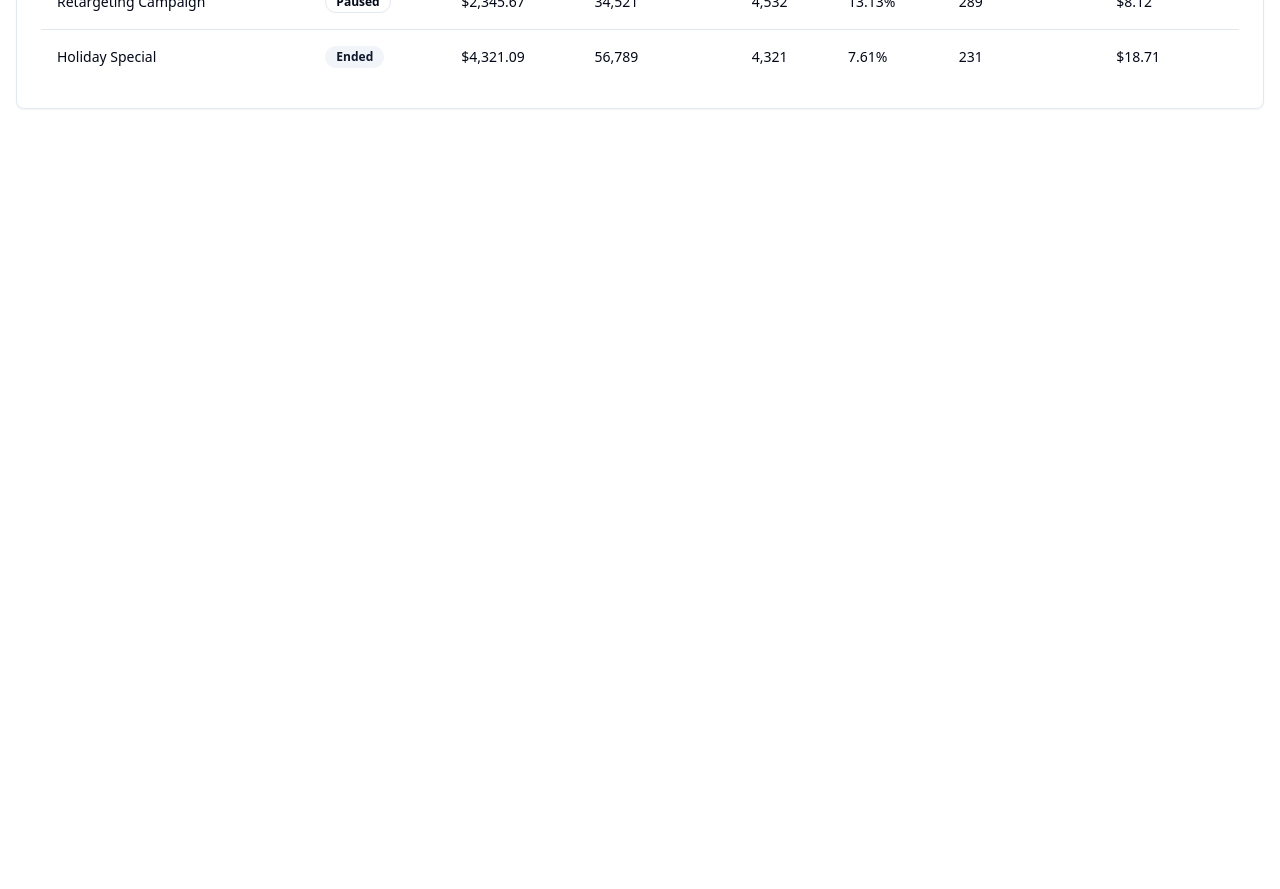
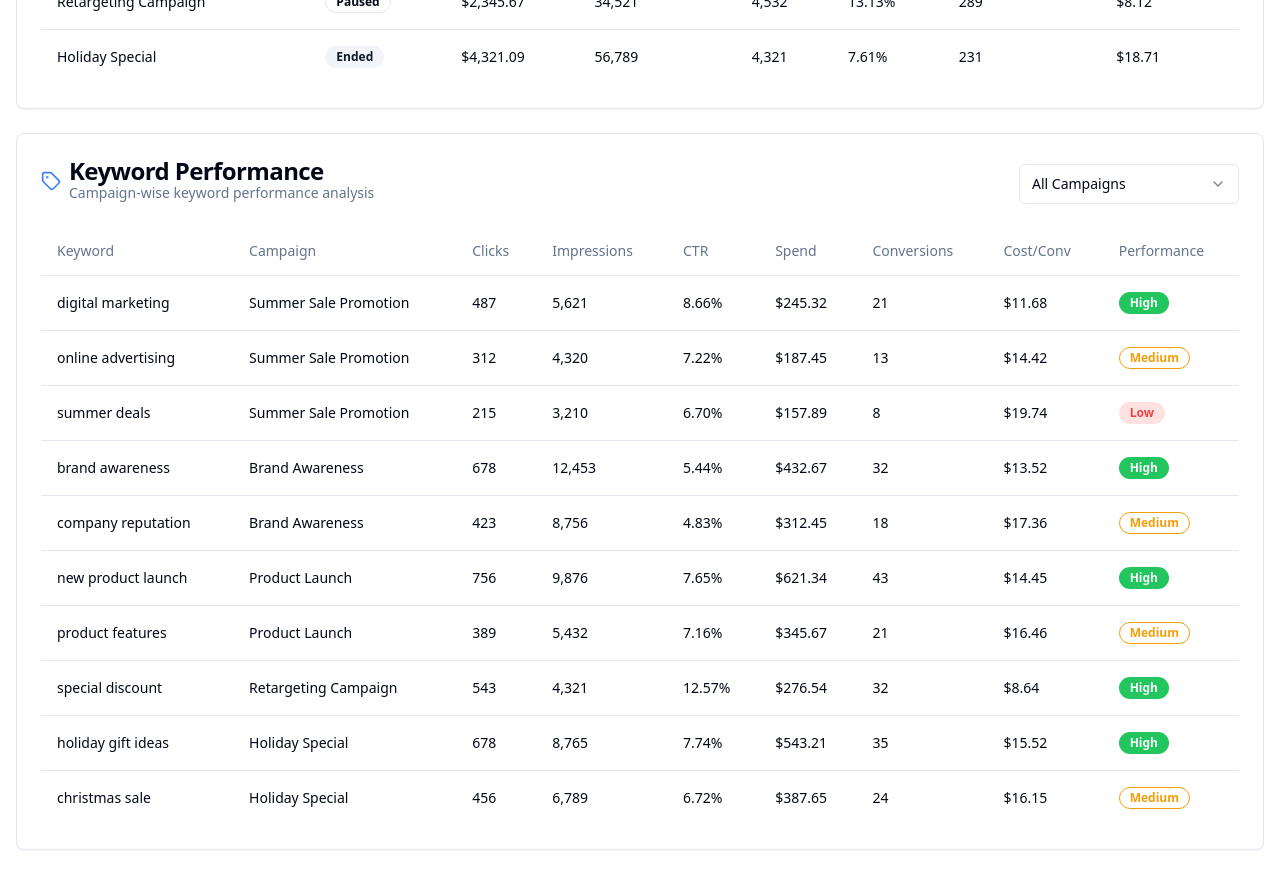
Before and after one commit to kotavijay13/google-ads-analysis, a React (Vite) app: page / in a window 1280 px wide. Shown: the part 1820-2709 px from the top of the page. Before the commit the page ends 1977 px from the top, so only its background shows below. Built offline with nearby package versions, Linux system fonts and the light colour scheme.

Commit message:
Add keyword performance metric
Add a new metric to analyze campaign-wise keyword performance.

```diff
--- /dev/null
+++ b/src/components/KeywordPerformance.tsx
@@ -0,0 +1,124 @@
+
+import { useState } from 'react';
+import {
+  Card,
+  CardContent,
+  CardDescription,
+  CardHeader,
+  CardTitle,
+} from "@/components/ui/card";
+import {
+  Table,
+  TableBody,
+  TableCell,
+  TableHead,
+  TableHeader,
+  TableRow,
+} from "@/components/ui/table";
+import { Badge } from "@/components/ui/badge";
+import { Select, SelectContent, SelectItem, SelectTrigger, SelectValue } from "@/components/ui/select";
+import { KeywordData, Campaign } from '../data/mockData';
+import { Tag, ChartLine } from "lucide-react";
+
+interface KeywordPerformanceProps {
+  keywords: KeywordData[];
+  campaigns: Campaign[];
+}
+
+const KeywordPerformance = ({ keywords, campaigns }: KeywordPerformanceProps) => {
+  const [selectedCampaign, setSelectedCampaign] = useState<string>('all');
+
+  const filteredKeywords = selectedCampaign === 'all'
+    ? keywords
+    : keywords.filter(keyword => keyword.campaignId === selectedCampaign);
+
+  const formatNumber = (value: number) => {
+    return new Intl.NumberFormat('en-US').format(value);
+  };
+
+  const formatCurrency = (value: number) => {
+    return new Intl.NumberFormat('en-US', {
+      style: 'currency',
+      currency: 'USD',
+      minimumFractionDigits: 2,
+    }).format(value);
+  };
+
+  const formatPercent = (value: number) => {
+    return value.toFixed(2) + '%';
+  };
+
+  const getPerformanceBadge = (performanceScore: 'high' | 'medium' | 'low') => {
+    switch (performanceScore) {
+      case 'high':
+        return <Badge className="bg-green-500">High</Badge>;
+      case 'medium':
+        return <Badge variant="outline" className="text-amber-500 border-amber-500">Medium</Badge>;
+      case 'low':
+        return <Badge variant="secondary" className="bg-red-100 text-red-500">Low</Badge>;
+      default:
+        return null;
+    }
+  };
+
+  return (
+    <Card className="mb-6">
+      <CardHeader className="flex flex-row items-center justify-between">
+        <div className="flex items-center gap-2">
+          <Tag className="h-5 w-5 text-blue-500" />
+          <div>
+            <CardTitle>Keyword Performance</CardTitle>
+            <CardDescription>Campaign-wise keyword performance analysis</CardDescription>
+          </div>
+        </div>
+        <Select value={selectedCampaign} onValueChange={setSelectedCampaign}>
+          <SelectTrigger className="w-[220px]">
+            <SelectValue placeholder="Filter by campaign" />
+          </SelectTrigger>
+          <SelectContent>
+            <SelectItem value="all">All Campaigns</SelectItem>
+            {campaigns.map((campaign) => (
+              <SelectItem key={campaign.id} value={campaign.id}>{campaign.name}</SelectItem>
+            ))}
+          </SelectContent>
+        </Select>
+      </CardHeader>
+      <CardContent>
+        <div className="overflow-x-auto">
+          <Table>
+            <TableHeader>
+              <TableRow>
+                <TableHead>Keyword</TableHead>
+                <TableHead>Campaign</TableHead>
+                <TableHead>Clicks</TableHead>
+                <TableHead className="hidden md:table-cell">Impressions</TableHead>
+                <TableHead>CTR</TableHead>
+                <TableHead>Spend</TableHead>
+                <TableHead className="hidden md:table-cell">Conversions</TableHead>
+                <TableHead>Cost/Conv</TableHead>
+                <TableHead>Performance</TableHead>
+              </TableRow>
+            </TableHeader>
+            <TableBody>
+              {filteredKeywords.map((keyword) => (
+                <TableRow key={keyword.id}>
+                  <TableCell className="font-medium">{keyword.keyword}</TableCell>
+                  <TableCell>{keyword.campaignName}</TableCell>
+                  <TableCell>{formatNumber(keyword.clicks)}</TableCell>
+                  <TableCell className="hidden md:table-cell">{formatNumber(keyword.impressions)}</TableCell>
+                  <TableCell>{formatPercent(keyword.ctr)}</TableCell>
+                  <TableCell>{formatCurrency(keyword.spend)}</TableCell>
+                  <TableCell className="hidden md:table-cell">{formatNumber(keyword.conversions)}</TableCell>
+                  <TableCell>{formatCurrency(keyword.costPerConversion)}</TableCell>
+                  <TableCell>{getPerformanceBadge(keyword.performanceScore)}</TableCell>
+                </TableRow>
+              ))}
+            </TableBody>
+          </Table>
+        </div>
+      </CardContent>
+    </Card>
+  );
+};
+
+export default KeywordPerformance;
--- a/src/data/mockData.ts
+++ b/src/data/mockData.ts
@@ -1,4 +1,3 @@
-
 export interface Campaign {
   id: string;
   name: string;
@@ -33,6 +32,20 @@ export interface GeoData {
   clicks: number;
   spend: number;
   conversions: number;
+}
+
+export interface KeywordData {
+  id: string;
+  keyword: string;
+  campaignId: string;
+  campaignName: string;
+  clicks: number;
+  impressions: number;
+  ctr: number;
+  spend: number;
+  conversions: number;
+  costPerConversion: number;
+  performanceScore: 'high' | 'medium' | 'low';
 }
 
 export const campaignsData: Campaign[] = [
@@ -134,6 +147,139 @@ export const geoData: GeoData[] = [
   { region: 'Illinois', clicks: 1654, spend: 1432.56, conversions: 87 },
 ];
 
+export const keywordPerformanceData: KeywordData[] = [
+  {
+    id: '1',
+    keyword: 'digital marketing',
+    campaignId: '1',
+    campaignName: 'Summer Sale Promotion',
+    clicks: 487,
+    impressions: 5621,
+    ctr: 8.66,
+    spend: 245.32,
+    conversions: 21,
+    costPerConversion: 11.68,
+    performanceScore: 'high'
+  },
+  {
+    id: '2',
+    keyword: 'online advertising',
+    campaignId: '1',
+    campaignName: 'Summer Sale Promotion',
+    clicks: 312,
+    impressions: 4320,
+    ctr: 7.22,
+    spend: 187.45,
+    conversions: 13,
+    costPerConversion: 14.42,
+    performanceScore: 'medium'
+  },
+  {
+    id: '3',
+    keyword: 'summer deals',
+    campaignId: '1',
+    campaignName: 'Summer Sale Promotion',
+    clicks: 215,
+    impressions: 3210,
+    ctr: 6.70,
+    spend: 157.89,
+    conversions: 8,
+    costPerConversion: 19.74,
+    performanceScore: 'low'
+  },
+  {
+    id: '4',
+    keyword: 'brand awareness',
+    campaignId: '2',
+    campaignName: 'Brand Awareness',
+    clicks: 678,
+    impressions: 12453,
+    ctr: 5.44,
+    spend: 432.67,
+    conversions: 32,
+    costPerConversion: 13.52,
+    performanceScore: 'high'
+  },
+  {
+    id: '5',
+    keyword: 'company reputation',
+    campaignId: '2',
+    campaignName: 'Brand Awareness',
+    clicks: 423,
+    impressions: 8756,
+    ctr: 4.83,
+    spend: 312.45,
+    conversions: 18,
+    costPerConversion: 17.36,
+    performanceScore: 'medium'
+  },
+  {
+    id: '6',
+    keyword: 'new product launch',
+    campaignId: '3',
+    campaignName: 'Product Launch',
+    clicks: 756,
+    impressions: 9876,
+    ctr: 7.65,
+    spend: 621.34,
+    conversions: 43,
+    costPerConversion: 14.45,
+    performanceScore: 'high'
+  },
+  {
+    id: '7',
+    keyword: 'product features',
+    campaignId: '3',
+    campaignName: 'Product Launch',
+    clicks: 389,
+    impressions: 5432,
+    ctr: 7.16,
+    spend: 345.67,
+    conversions: 21,
+    costPerConversion: 16.46,
+    performanceScore: 'medium'
+  },
+  {
+    id: '8',
+    keyword: 'special discount',
+    campaignId: '4',
+    campaignName: 'Retargeting Campaign',
+    clicks: 543,
+    impressions: 4321,
+    ctr: 12.57,
+    spend: 276.54,
+    conversions: 32,
+    costPerConversion: 8.64,
+    performanceScore: 'high'
+  },
+  {
+    id: '9',
+    keyword: 'holiday gift ideas',
+    campaignId: '5',
+    campaignName: 'Holiday Special',
+    clicks: 678,
+    impressions: 8765,
+    ctr: 7.74,
+    spend: 543.21,
+    conversions: 35,
+    costPerConversion: 15.52,
+    performanceScore: 'high'
+  },
+  {
+    id: '10',
+    keyword: 'christmas sale',
+    campaignId: '5',
+    campaignName: 'Holiday Special',
+    clicks: 456,
+    impressions: 6789,
+    ctr: 6.72,
+    spend: 387.65,
+    conversions: 24,
+    costPerConversion: 16.15,
+    performanceScore: 'medium'
+  }
+];
+
 export const getOverviewMetrics = () => {
   const totalSpend = campaignsData.reduce((sum, campaign) => sum + campaign.spend, 0);
   const totalClicks = campaignsData.reduce((sum, campaign) => sum + campaign.clicks, 0);
--- a/src/pages/Index.tsx
+++ b/src/pages/Index.tsx
@@ -7,7 +7,15 @@ import PerformanceChart from '@/components/PerformanceChart';
 import CampaignTable from '@/components/CampaignTable';
 import DeviceBreakdown from '@/components/DeviceBreakdown';
 import GeoPerformance from '@/components/GeoPerformance';
-import { campaignsData, dailyPerformance, deviceData, geoData, getOverviewMetrics } from '@/data/mockData';
+import KeywordPerformance from '@/components/KeywordPerformance';
+import {
+  campaignsData,
+  dailyPerformance,
+  deviceData,
+  geoData,
+  getOverviewMetrics,
+  keywordPerformanceData
+} from '@/data/mockData';
 
 const Index = () => {
   const [metrics] = useState(getOverviewMetrics());
@@ -42,6 +50,8 @@ const Index = () => {
       </div>
 
       <CampaignTable campaigns={campaignsData} />
+
+      <KeywordPerformance keywords={keywordPerformanceData} campaigns={campaignsData} />
     </div>
   );
 };
```
